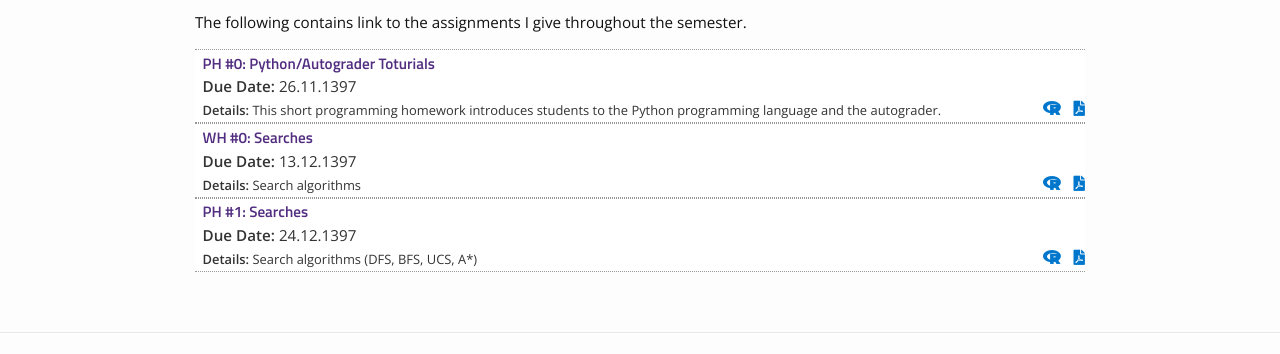
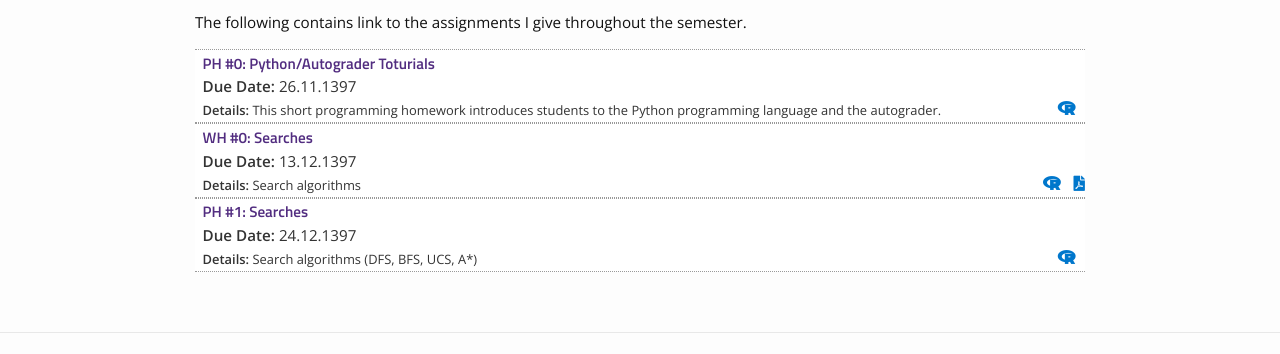
Before and after one commit to rahmanidashti/znuai, a Jekyll site: the page built from assignments.md, in a window 1280 px wide. Shown: the part 181-535 px from the top of the page. Built offline with Jekyll 4.4.1, drawn with Linux system fonts in a browser that asks for light colours; nearby versions of some CDN libraries.

Commit message:
Update assignments.md

```diff
--- a/assignments.md
+++ b/assignments.md
@@ -35,7 +35,7 @@ embedded in the user's browser, by default. The bottom right icons link to the G
 			<a href="https://github.com/{{ site.githubdir}}/tree/master/{{ assignments.dirname }}/{{ assignments.filename}}.zip">
 				<i class="fab fa-r-project"></i></a>
 			&nbsp;&nbsp;
-			{% if assignments.answerfile != '' %}
+			{% if assignments.answerfile %}
 				<a href="https://github.com/{{ site.githubdir}}/blob/master/{{ assignments.dirname }}/{{ assignments.answerfile}}.pdf">
 					<i class="fas fa-file-pdf"></i></a>
 			{% endif %}
```
